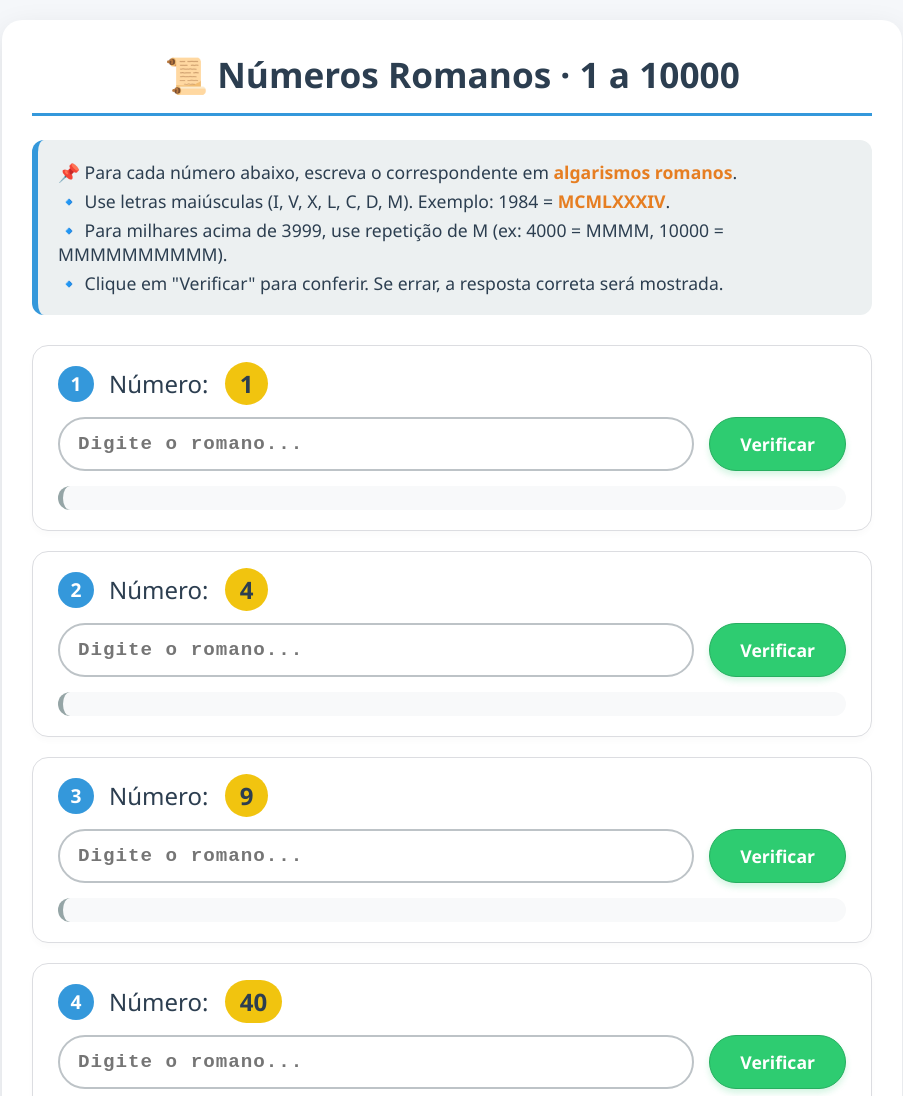
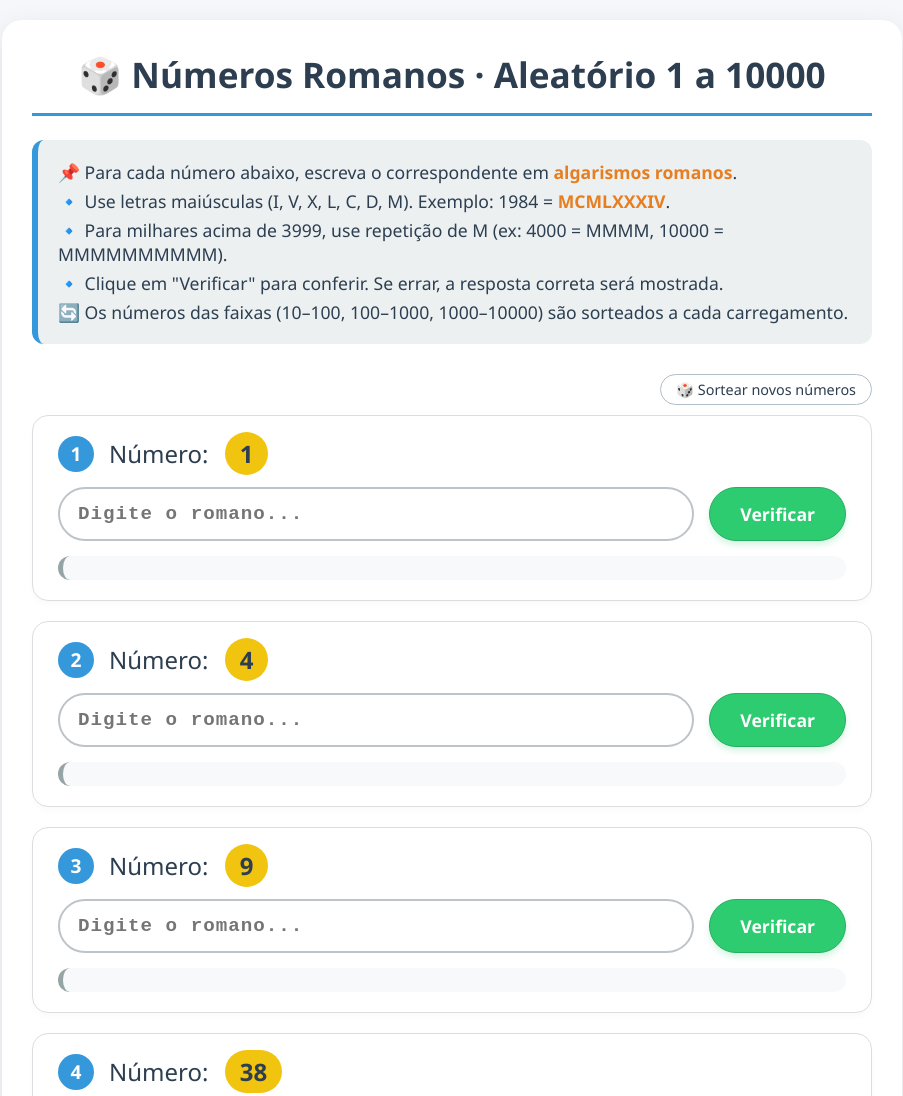
Before and after one commit to Rordr/Quiz-6ano, a plain HTML site: page index.html in a window 1280 px wide. Shown: the top 1096 px of the page, without its empty margins (188-1091 px from the left). Drawn offline with Linux system fonts and the light colour scheme.

Commit message:
Update index.html

```diff
--- a/index.html
+++ b/index.html
@@ -3,7 +3,7 @@
 <head>
     <meta charset="UTF-8">
     <meta name="viewport" content="width=device-width, initial-scale=1.0">
-    <title>Questionário: Números Romanos de 1 a 10000</title>
+    <title>Questionário: Números Romanos (aleatório) 1 a 10000</title>
     <style>
         * {
             box-sizing: border-box;
@@ -175,34 +175,77 @@
             color: #7f8c8d;
             font-size: 0.95rem;
         }
+        .refresh-note {
+            text-align: right;
+            font-size: 0.9rem;
+            color: #95a5a6;
+            margin-bottom: 10px;
+        }
+        .refresh-note button {
+            background: none;
+            border: 1px solid #b0bec5;
+            border-radius: 20px;
+            padding: 5px 15px;
+            cursor: pointer;
+            color: #2c3e50;
+            font-size: 0.9rem;
+        }
+        .refresh-note button:hover {
+            background: #ecf0f1;
+        }
     </style>
 </head>
 <body>
     <div class="container">
-        <h1>📜 Números Romanos · 1 a 10000</h1>
+        <h1>🎲 Números Romanos · Aleatório 1 a 10000</h1>
         <div class="instrucoes">
             <p>📌 Para cada número abaixo, escreva o correspondente em <strong>algarismos romanos</strong>.</p>
             <p>🔹 Use letras maiúsculas (I, V, X, L, C, D, M). Exemplo: 1984 = <strong>MCMLXXXIV</strong>.</p>
             <p>🔹 Para milhares acima de 3999, use repetição de M (ex: 4000 = MMMM, 10000 = MMMMMMMMMM).</p>
             <p>🔹 Clique em "Verificar" para conferir. Se errar, a resposta correta será mostrada.</p>
+            <p>🔄 Os números das faixas (10–100, 100–1000, 1000–10000) são sorteados a cada carregamento.</p>
         </div>
-
+        <div class="refresh-note">
+            <button onclick="window.location.reload()">🎲 Sortear novos números</button>
+        </div>
         <div id="quiz-container" class="quiz-grid">
             <!-- As perguntas serão inseridas via JavaScript -->
         </div>
         <footer>
-            ⚡ 30 perguntas · desafie seus conhecimentos sobre romanos até 10000
+            ⚡ 30 perguntas · 1–3 fixas; 4–10: 10–100; 11–20: 100–1000; 21–30: 1000–10000
         </footer>
     </div>
 
     <script>
         (function() {
-            // ----- Lista de 30 números (abrangendo casos especiais e aleatórios) -----
-            const numeros = [
-                1, 4, 9, 40, 90, 400, 900, 1000, 1999, 2000,
-                2499, 3000, 3499, 4000, 4444, 5000, 5555, 6000, 6666, 7000,
-                7777, 8000, 8888, 9000, 9999, 10000, 1984, 2023, 3999, 4999
-            ];
+            // Função para gerar número aleatório inteiro entre min e max (inclusive)
+            function randomInt(min, max) {
+                return Math.floor(Math.random() * (max - min + 1)) + min;
+            }
+
+            // ----- GERAÇÃO DOS NÚMEROS ALEATÓRIOS POR FAIXA -----
+            const fixed = [1, 4, 9];  // 3 primeiras
+
+            // 7 números entre 10 e 100 (questões 4 a 10)
+            const faixa10_100 = [];
+            for (let i = 0; i < 7; i++) {
+                faixa10_100.push(randomInt(10, 100));
+            }
+
+            // 10 números entre 100 e 1000 (questões 11 a 20)
+            const faixa100_1000 = [];
+            for (let i = 0; i < 10; i++) {
+                faixa100_1000.push(randomInt(100, 1000));
+            }
+
+            // 10 números entre 1000 e 10000 (questões 21 a 30)
+            const faixa1000_10000 = [];
+            for (let i = 0; i < 10; i++) {
+                faixa1000_10000.push(randomInt(1000, 10000));
+            }
+
+            // Concatena tudo na ordem correta
+            const numeros = fixed.concat(faixa10_100, faixa100_1000, faixa1000_10000);
 
             // ----- Função de conversão para número romano (suporta 1..10000) -----
             function converterParaRomano(num) {
@@ -252,7 +295,7 @@
 
             // ----- Geração dinâmica do questionário -----
             const container = document.getElementById('quiz-container');
-            container.innerHTML = ''; // Limpa (caso haja algo)
+            container.innerHTML = ''; // Limpa
 
             numeros.forEach((numero, index) => {
                 // Cria cartão da pergunta
@@ -324,9 +367,6 @@
                     }
                 });
             });
-
-            // (Opcional) Adiciona um pequeno atalho: se quiser limpar o feedback ao digitar novamente
-            // Não implementado para manter simplicidade, mas é um bom toque.
         })();
     </script>
 </body>
```
